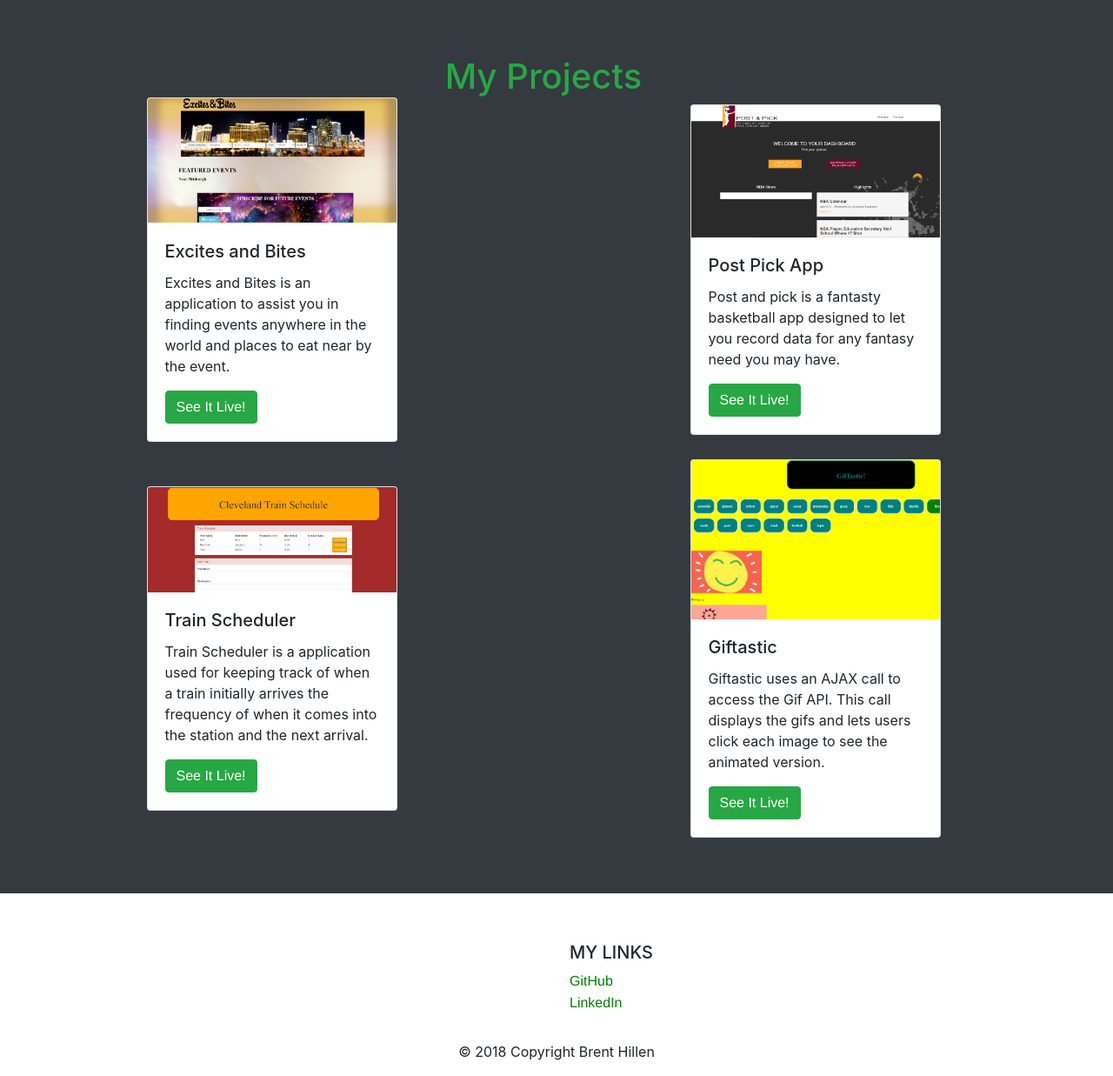
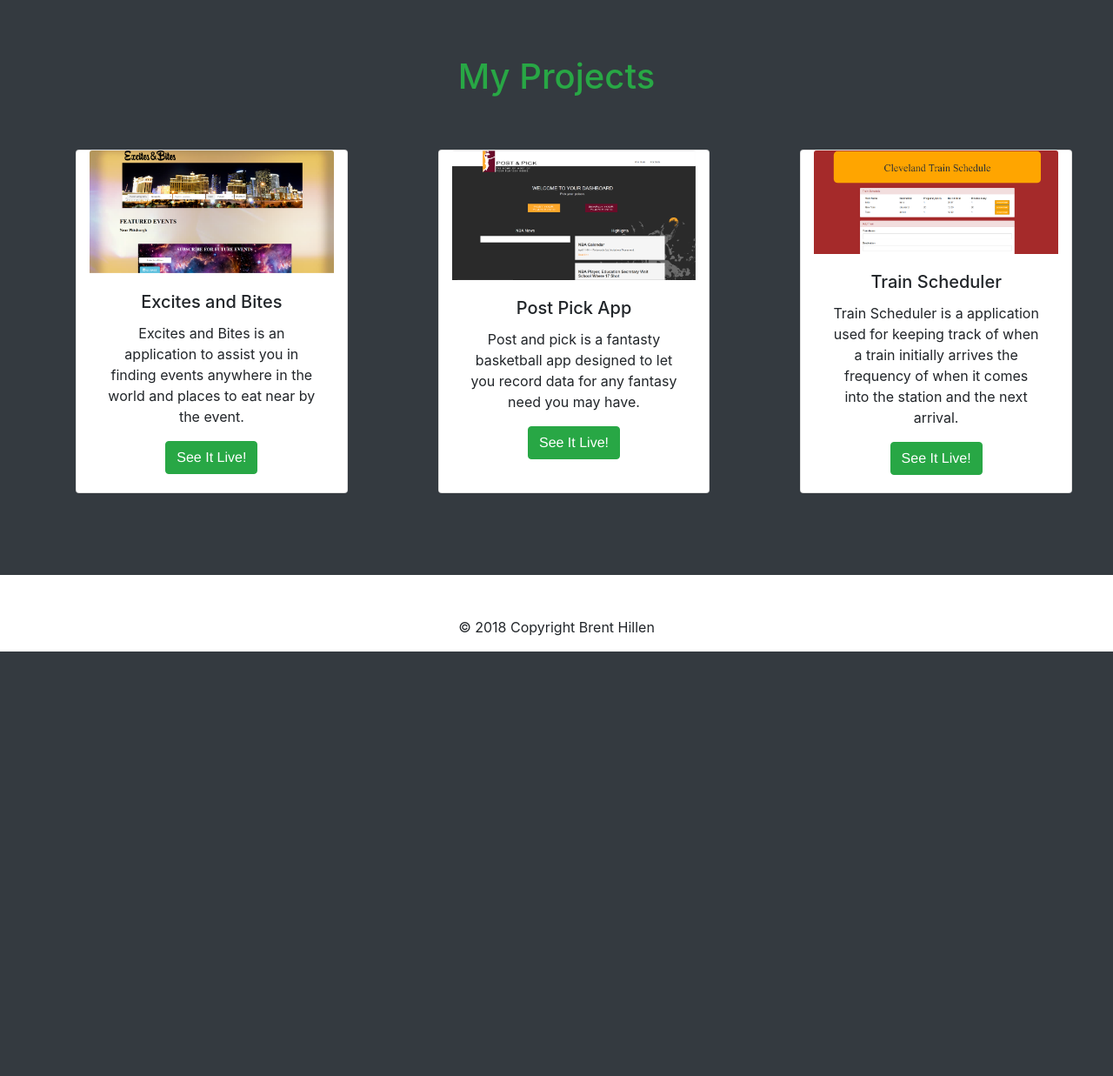
Before and after one commit to bhill7473/NewPortfolio, a PHP site: page /portfolio.html in a window 1280 px wide. Shown: the part 56-1293 px from the top of the page at 87% size. After the commit the page ends 805 px from the top, so only its background shows below. Run offline with PHP 8.4, Linux system fonts and the light colour scheme.

Commit message:
finish styling

```diff
--- a/assets/css/style.css
+++ b/assets/css/style.css
@@ -16,12 +16,40 @@ h3{
 form{
     margin-top:30px;
 }
+
+.green{
+    color:green;
+}
 .links{
     color:green;
+    font-weight:bold;
+    font-size:23px;
+    font-family:Cambria, Cochin, Georgia, Times, 'Times New Roman', serif;
+
 }
 .links:hover{
+    color:lightgreen;
+    text-decoration:none;
+}
+.linksTitle{
     color:green;
+    font-weight:bold;
+    font-size:33px;
+    font-family:Cambria, Cochin, Georgia, Times, 'Times New Roman', serif;
 }
-#secondRow{
-    margin-top:20px;
+.projectRow{
+margin:20px;
 }
+.projects{
+    text-align:center;
+}
+.bannerProject{
+    margin-bottom:50px;
+}
+.pc{
+    margin-top:10px;
+    margin-bottom:10px;
+}
+#foot{
+    height:50px;
+}
--- a/portfolio.html
+++ b/portfolio.html
@@ -8,7 +8,7 @@
 </head>
 <body>
     <nav class="navbar navbar-expand-lg navbar-light bg-light">
-        <a class="navbar-brand font-italic font-weight-bold text-success" href="#">Brent Hillen</a>
+        <a class="navbar-brand font-italic font-weight-bold text-success" href="index.html">Brent Hillen</a>
         <button class="navbar-toggler" type="button" data-toggle="collapse" data-target="#navbarSupportedContent" aria-controls="navbarSupportedContent" aria-expanded="false" aria-label="Toggle navigation">
           <span class="navbar-toggler-icon"></span>
         </button>
@@ -18,7 +18,7 @@
             <li class="nav-item ">
               <a class="nav-link text-success font-weight-bold" href="index.html">Home </a>
             </li>
-            <li class="nav-item active">
+            <li class="nav-item active active">
               <a class="nav-link font-weight-bold" href="portfolio.html">Portfolio<span class="sr-only">(current)</span></a>
             </li>
             <li class="nav-item">
@@ -30,13 +30,13 @@
 
         </div>
       </nav>
-      <div class="jumbotron jumbotron-fluid bg-dark">
-        <div class="row col-lg-12">
-            <h1 class="text-success">My Projects</h1>
-            </div>
-        <div class="row col-lg-12">
+      <div class="jumbotron jumbotron-fluid bg-dark projects">
 
-            <div class="card" style="width: 18rem;">
+          <h1 class="text-success bannerProject">My Projects</h1>
+
+        <div class="row col-lg-12 projectRow">
+
+            <div class="col-lg-3 card pc" style="width: 18rem;">
                     <img class="card-img-top" src="assets/images/ss2.jpg" alt="Card image cap">
                     <div class="card-body">
                       <h5 class="card-title">Excites and Bites</h5>
@@ -45,7 +45,7 @@
                       <a href="https://excitesandbites.herokuapp.com/" class="btn btn-success">See It Live!</a>
                     </div>
             </div>
-            <div class="card" style="width: 18rem;">
+            <div class=" col-lg-3 card pc " style="width: 18rem;">
                     <img class="card-img-top" src="assets/images/ss1.jpg" alt="Card image cap">
                     <div class="card-body">
                       <h5 class="card-title">Post Pick App</h5>
@@ -55,10 +55,7 @@
                     </div>
             </div>
 
-          </div>
-          <div id="secondRow" class="row col-lg-12">
-
-            <div class="card" style="width: 18rem;">
+            <div class=" col-lg-3 card pc" style="width: 18rem;">
                 <img class="card-img-top" src="assets/images/train.png" alt="Card image cap">
                 <div class="card-body">
                   <h5 class="card-title">Train Scheduler</h5>
@@ -66,69 +63,19 @@
                   <a href="https://bhill7473.github.io/Train-Scheduler/" class="btn btn-success">See It Live!</a>
                 </div>
         </div>
-            <div class="card" style="width: 18rem;">
-                    <img class="card-img-top" src="assets/images/gif.png" alt="Card image cap">
-                    <div class="card-body">
-                      <h5 class="card-title">Giftastic</h5>
-                      <p class="card-text">Giftastic uses an AJAX call to access the Gif API. This call displays the gifs and lets users click each image to see the animated version.</p>
-                      <a href="https://bhill7473.github.io/GifTastic/" class="btn btn-success">See It Live!</a>
-                    </div>
+
           </div>
 
       </div>
-      </div>
-      <!-- Footer -->
-<footer class="page-footer font-small blue pt-4 mt-4">
 
-        <!-- Footer Links -->
-        <div class="container-fluid text-center text-md-left">
-
-          <!-- Grid row -->
-          <div class="row">
-
-            <!-- Grid column -->
-            <div class="col-md-6 mt-md-0 mt-3">
+<footer class="page-footer font-small ">
 
 
-
-            </div>
-            <!-- Grid column -->
-
-            <hr class="clearfix w-100 d-md-none pb-3">
-
-            <!-- Grid column -->
-            <div class="col-md-6 mb-md-0 mb-3">
-
-              <!-- Links -->
-              <h5 class="text-uppercase">My Links</h5>
-
-              <ul class="list-unstyled">
-                <li>
-                  <a class="links" href="https://github.com/bhill7473">GitHub</a>
-                </li>
-                <li>
-                  <a class="links" href="https://www.linkedin.com/in/brent-hillen/">LinkedIn</a>
-                </li>
-
-
-              </ul>
-
-            </div>
-            <!-- Grid column -->
-
-          </div>
-          <!-- Grid row -->
-
-        </div>
-        <!-- Footer Links -->
-
-        <!-- Copyright -->
         <div class="footer-copyright text-center py-3">© 2018 Copyright
           Brent Hillen
         </div>
-        <!-- Copyright -->
 
       </footer>
-      <!-- Footer -->
+
 </body>
 </html>
```
Also changed, not shown: contact.html (+16 -41 lines), index.html (+6 -52 lines). Lines whose indentation alone changed are shown as unchanged.
